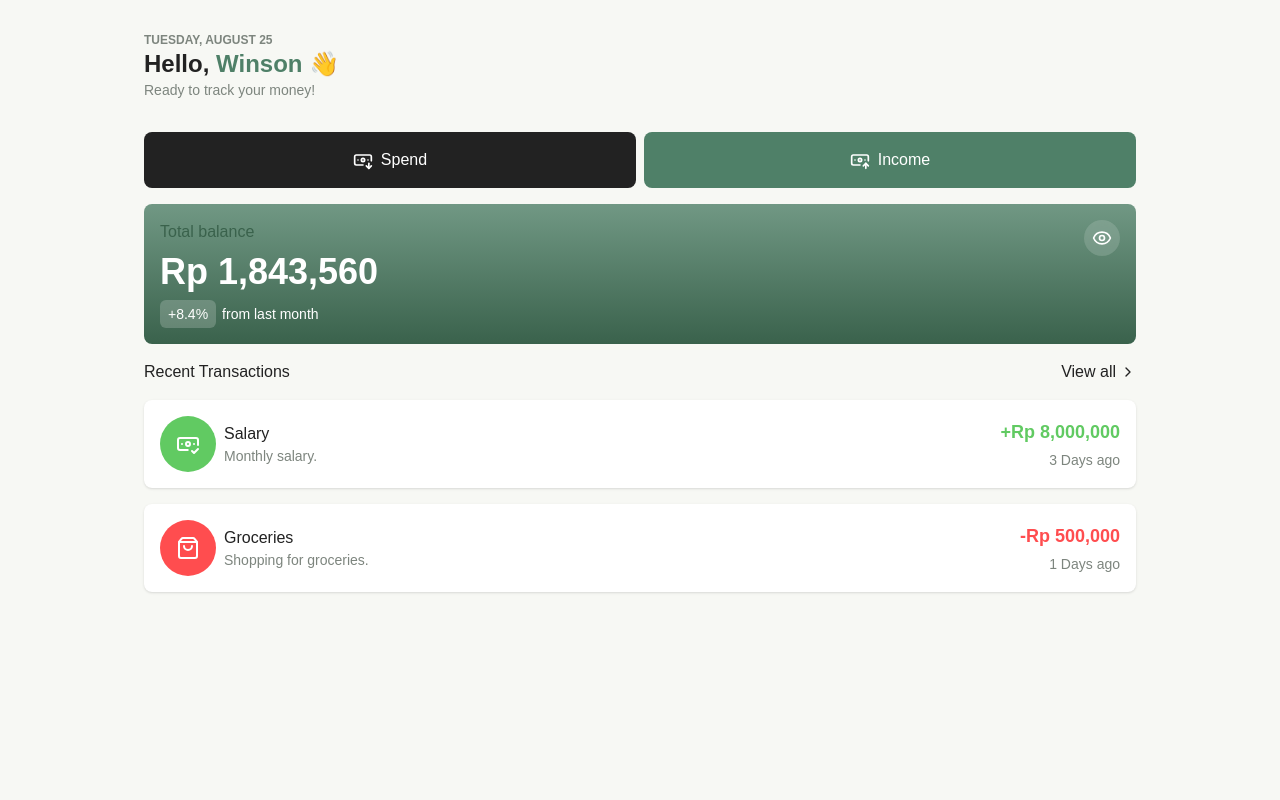
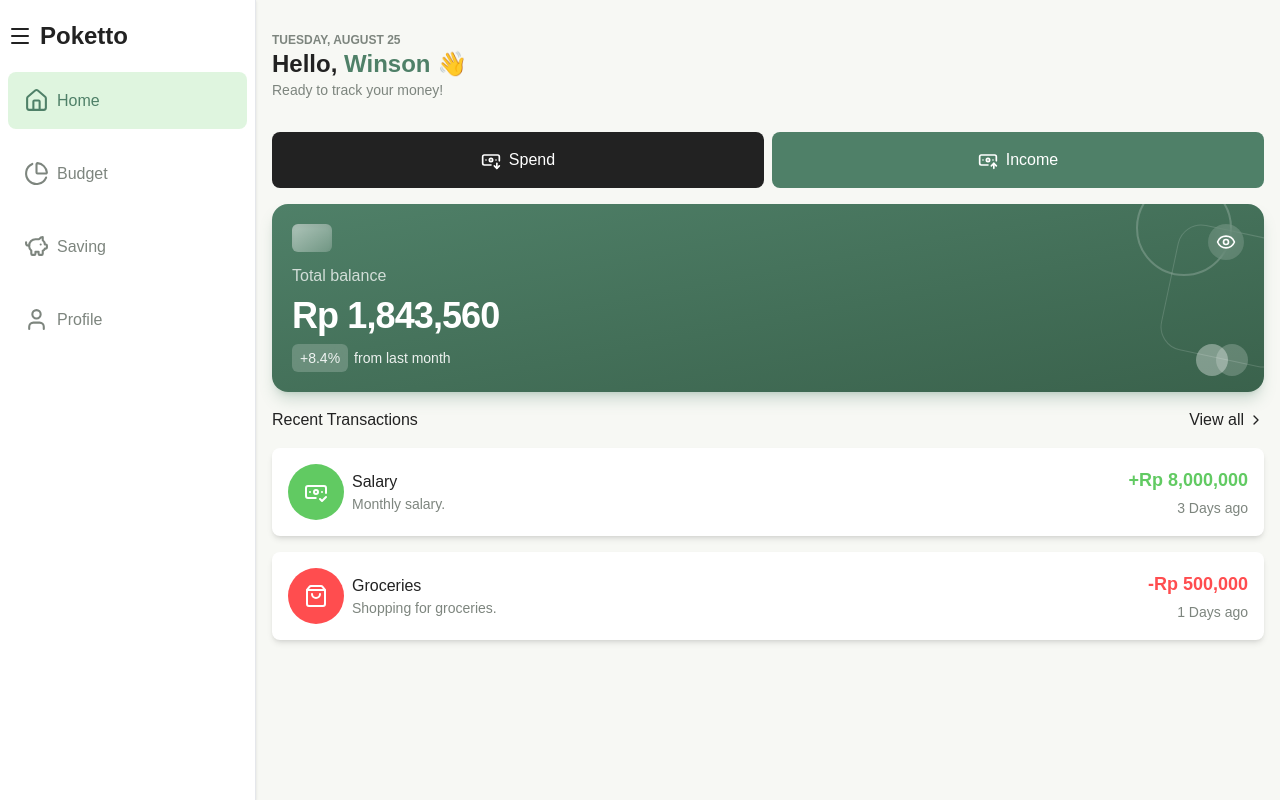
Before and after one commit to weenson/Poketto, a Next.js app: page / in a window 1280 px wide. Built offline with nearby package versions, Linux system fonts and the light colour scheme.

Commit message:
feat: add app shell nav

```diff
--- /dev/null
+++ b/src/app/budget/page.tsx
@@ -0,0 +1,3 @@
+export default function BudgetPage() {
+  return <h1>Budget</h1>;
+}
--- a/src/app/layout.tsx
+++ b/src/app/layout.tsx
@@ -1,5 +1,7 @@
 import type { Metadata } from "next";
 import { Geist, Geist_Mono } from "next/font/google";
+import BottomNav from "@/components/nav/bottom-nav";
+import SideNav from "@/components/nav/side-nav";
 import "./globals.css";
 
 const geistSans = Geist({
@@ -23,8 +25,12 @@ export default function RootLayout({ children }: LayoutProps<"/">) {
       lang="en"
       className={`${geistSans.variable} ${geistMono.variable} h-full antialiased`}
     >
-      <body className="mx-auto w-full max-w-5xl px-4 py-8 min-h-full flex flex-col">
-        {children}
+      <body className="flex min-h-full flex-col md:flex-row">
+        <SideNav />
+        <main className="mx-auto w-full max-w-6xl flex-1 px-4 py-8 pb-24 md:pb-8">
+          {children}
+        </main>
+        <BottomNav />
       </body>
     </html>
   );
--- a/src/app/page.tsx
+++ b/src/app/page.tsx
@@ -14,6 +14,7 @@ export default function Home() {
   const formattedDate = formatDateToText(date);
   return (
     <div>
+      <section>
         <div>
           <p className="text-muted-text text-xs font-bold">{formattedDate}</p>
           <h1 className="text-2xl font-bold">
@@ -31,17 +32,37 @@ export default function Home() {
             Income
           </Button>
         </div>
+      </section>
 
-      <section className="hero-card mt-4">
-        <div className="bg-linear-to-b from-primary/80 to-primary-dark p-4 rounded-lg">
-          <div className=" flex items-start justify-between gap-4">
+      <section className="mt-4">
+        {/* Hero Card Decoration*/}
+        <div className="relative overflow-hidden rounded-2xl bg-linear-to-br from-primary  to-primary-dark p-5 shadow-lg shadow-primary/25">
+          <div
+            aria-hidden
+            className="pointer-events-none absolute right-8 -top-6 size-24 rounded-full border-2 border-white/20"
+          />
+          <div
+            aria-hidden
+            className="pointer-events-none absolute -right-8 bottom-8 size-32 rotate-12 rounded-3xl border border-white/15"
+          />
+          <div
+            aria-hidden
+            className="pointer-events-none absolute bottom-4 right-4 flex"
+          >
+            <span className="size-8 rounded-full bg-white/35" />
+            <span className="-ml-3 size-8 rounded-full bg-white/20" />
+          </div>
+
+          {/* Hero Card Content */}
+          <div className="relative flex items-start justify-between gap-4">
             <div>
-              <p className="text-primary-dark font-medium">Total balance</p>
-              <p className="mt-2 text-4xl font-semibold text-white">
+              <div className="mb-3 h-7 w-10 rounded-md bg-linear-to-br from-white/55 to-white/20 shadow-inner" />
+              <p className="font-medium text-white/75">Total balance</p>
+              <p className="mt-2 text-4xl font-semibold tracking-tight text-white">
                 Rp 1,843,560
               </p>
-              <p className="mt-2 flex items-center gap-1.5 text-sm text-white">
-                <span className="bg-white/20 text-white px-2 py-1 rounded-md">
+              <p className="mt-2 flex items-center gap-1.5 text-sm text-white/90">
+                <span className="rounded-md bg-white/20 px-2 py-1 font-medium backdrop-blur-sm">
                   +8.4%
                 </span>{" "}
                 from last month
@@ -68,7 +89,7 @@ export default function Home() {
           </p>
         </div>
         <div className="mt-4">
-          <div className="bg-white p-4 rounded-lg shadow-sm flex items-center justify-between">
+          <div className="bg-white p-4 rounded-lg shadow-md flex items-center justify-between">
             <div className="flex items-center gap-2">
               <div className="bg-success p-4 rounded-full">
                 <BanknoteCheck className="w-6 h-6 text-white" />
@@ -85,7 +106,7 @@ export default function Home() {
           </div>
         </div>
         <div className="mt-4">
-          <div className="bg-white p-4 rounded-lg shadow-sm flex items-center justify-between">
+          <div className="bg-white p-4 rounded-lg shadow-md flex items-center justify-between">
             <div className="flex items-center gap-2">
               <div className="bg-danger p-4 rounded-full">
                 <ShoppingBag className="w-6 h-6 text-white" />
@@ -104,6 +125,7 @@ export default function Home() {
           </div>
         </div>
       </section>
+      <section></section>
     </div>
   );
 }
--- /dev/null
+++ b/src/app/profile/page.tsx
@@ -0,0 +1,3 @@
+export default function ProfilePage() {
+  return <h1>Profile</h1>;
+}
--- /dev/null
+++ b/src/app/savings/page.tsx
@@ -0,0 +1,3 @@
+export default function SavingsPage() {
+  return <h1>Savings</h1>;
+}
--- /dev/null
+++ b/src/components/nav/bottom-nav.tsx
@@ -0,0 +1,27 @@
+"use client";
+
+import { navItems } from "./item";
+import { NavItemProps } from "./item";
+import { usePathname } from "next/navigation";
+import Link from "next/link";
+
+export default function BottomNav() {
+  const pathname = usePathname();
+
+  return (
+    <nav className="fixed inset-x-0 bottom-0 md:hidden">
+      <div className="flex flex-row bg-white shadow-sm">
+        {navItems.map(({ href, label, icon: Icon }: NavItemProps) => (
+          <Link
+            key={href}
+            href={href}
+            className={`flex flex-1 flex-col items-center gap-2 py-4  text-muted-text ${pathname === href ? "text-primary bg-linear-to-b from-primary-light/20 to-primary-light/0 border-t border-primary-light rounded-lg" : ""}`}
+          >
+            <Icon size={25} />
+            <span>{label}</span>
+          </Link>
+        ))}
+      </div>
+    </nav>
+  );
+}
--- /dev/null
+++ b/src/components/nav/item.ts
@@ -0,0 +1,15 @@
+import { Home, ChartPie, PiggyBank, User } from "lucide-react";
+import { LucideIcon } from "lucide-react";
+
+export type NavItemProps = {
+  href: string;
+  label: string;
+  icon: LucideIcon;
+};
+
+export const navItems: NavItemProps[] = [
+  { href: "/", label: "Home", icon: Home },
+  { href: "/budget", label: "Budget", icon: ChartPie },
+  { href: "/savings", label: "Saving", icon: PiggyBank },
+  { href: "/profile", label: "Profile", icon: User },
+];
--- /dev/null
+++ b/src/components/nav/side-nav.tsx
@@ -0,0 +1,58 @@
+"use client";
+
+import { useState, useEffect } from "react";
+import { navItems } from "./item";
+import { NavItemProps } from "./item";
+import { usePathname } from "next/navigation";
+import { Menu } from "lucide-react";
+import Link from "next/link";
+
+export default function SideNav() {
+  const pathname = usePathname();
+  const [collapsed, setCollapsed] = useState(false);
+
+  useEffect(() => {
+    const collapseState = localStorage.getItem("sidebar-collapsed");
+    if (collapseState === "true") setCollapsed(true);
+  }, []);
+
+  const toggleCollapsed = () => {
+    setCollapsed((prev) => {
+      const next = !prev;
+      localStorage.setItem("sidebar-collapsed", String(next));
+      return next;
+    });
+  };
+
+  return (
+    <nav
+      className={`hidden md:block bg-white shadow-sm border-r border-gray-200 ${collapsed ? "w-16" : "w-64"}`}
+    >
+      <div
+        className={`flex flex-col gap-4 py-4 ${collapsed ? "items-center" : "px-2"}`}
+      >
+        {" "}
+        <div className="flex h-10 gap-2 items-center">
+          <button onClick={toggleCollapsed} className="cursor-pointer">
+            <Menu />
+          </button>
+          {!collapsed && (
+            <Link href="/" className="flex items-center gap-2">
+              <span className="text-2xl font-bold">Poketto</span>
+            </Link>
+          )}
+        </div>
+        {navItems.map(({ href, label, icon: Icon }: NavItemProps) => (
+          <Link
+            key={href}
+            href={href}
+            className={`flex flex-1 items-center gap-2 p-4 text-muted-text ${pathname === href ? "text-primary bg-primary-light/20 rounded-lg" : ""}`}
+          >
+            <Icon size={25} />
+            {!collapsed && <span>{label}</span>}
+          </Link>
+        ))}
+      </div>
+    </nav>
+  );
+}
```
Lines whose indentation alone changed are shown as unchanged.
